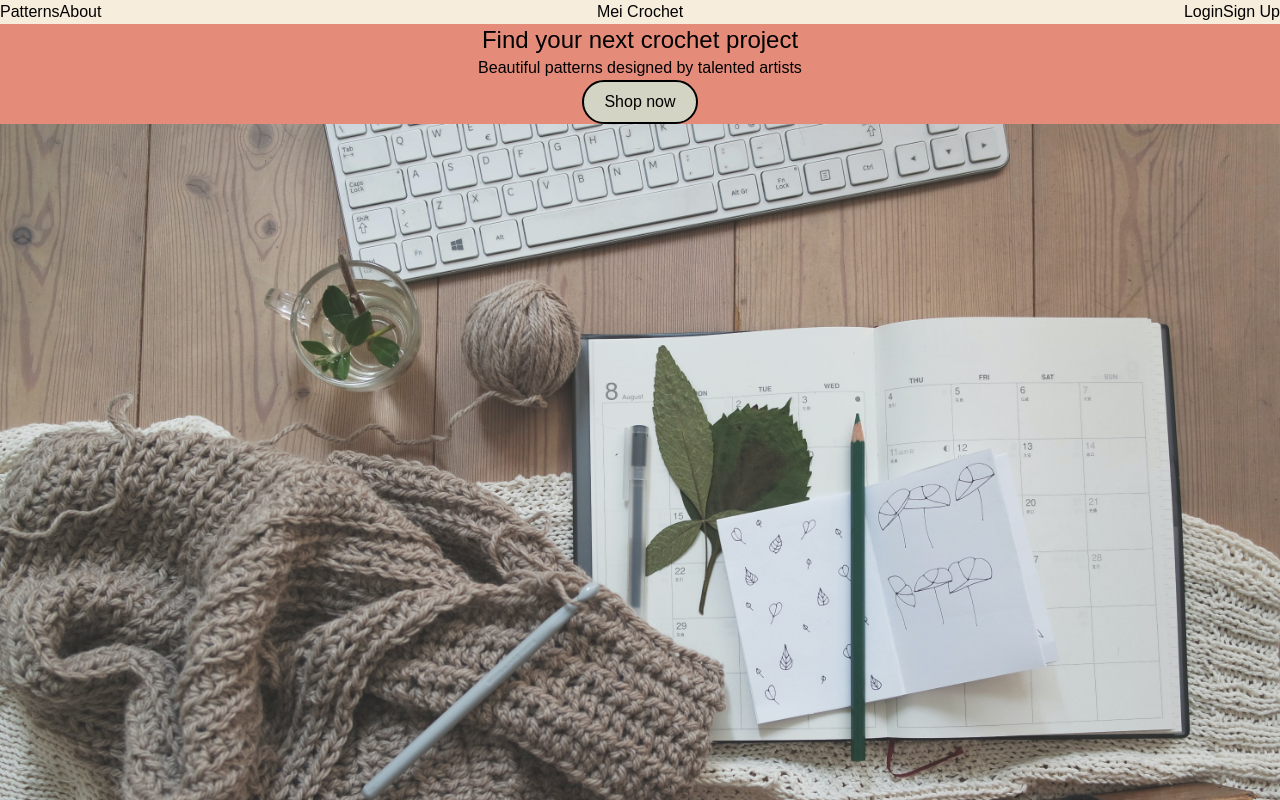
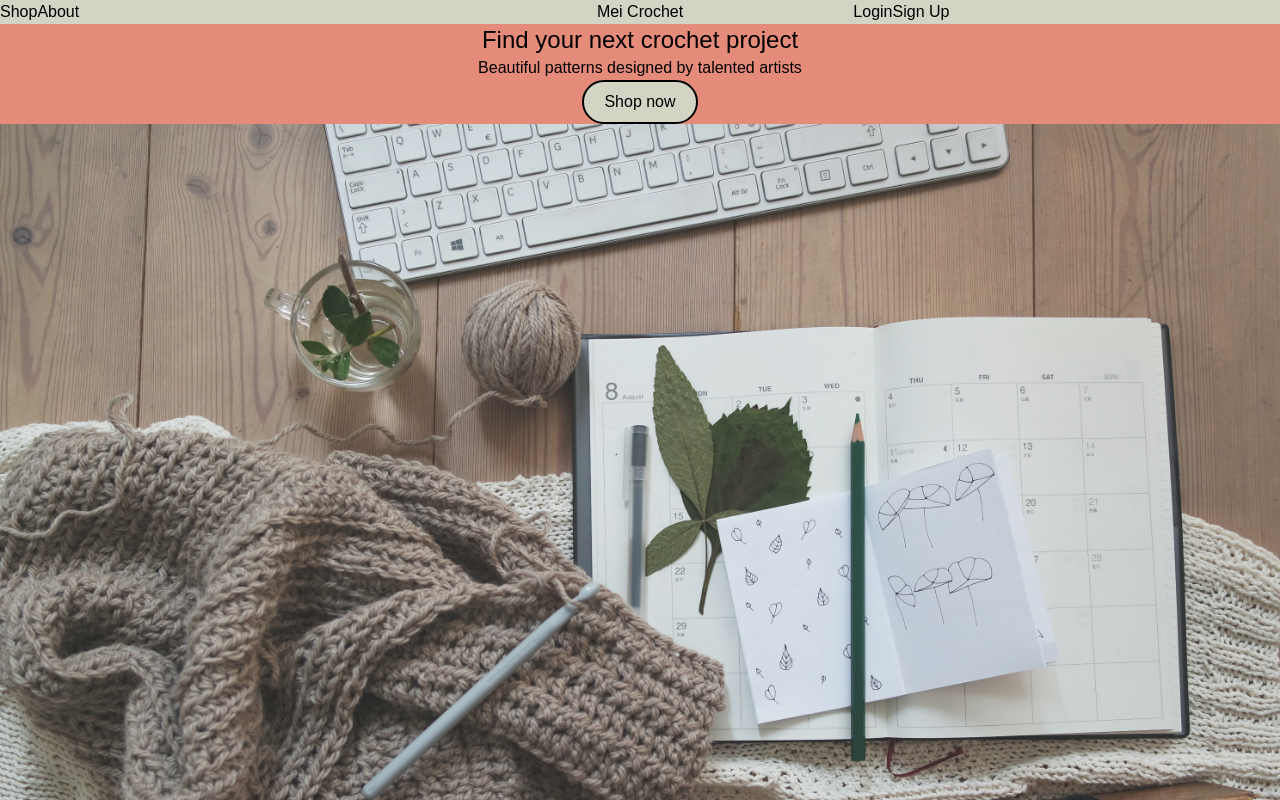
Before and after one commit to kristinlam/mei-crochet, a React app: page / in a window 1280 px wide. Shown: the top 800 px of the page. Built offline with nearby package versions, Linux system fonts and the light colour scheme; no server answers; a web font is replaced by a local one.

Commit message:
style: update navbar and link paths

```diff
--- a/client/Routes.js
+++ b/client/Routes.js
@@ -40,7 +40,7 @@ class Routes extends Component {
         <Switch>
           <Route path="/" exact component={Home} />
           <Route path="/about" component={About} />
-          <Route path="/patterns" component={AllPatterns} />
+          <Route path="/shop" component={AllPatterns} />
           <Route path="/login" component={Login} />
           <Route path="/signup" component={Signup} />
           <Route exact path="/admin" component={AdminHome} />
--- a/client/components/Navbar.js
+++ b/client/components/Navbar.js
@@ -4,32 +4,34 @@ import { Link } from 'react-router-dom';
 import { logout } from '../store';
 
 const Navbar = ({ handleClick, isLoggedIn }) => (
-  <nav>
+  <nav className="bg-green px-6 py-6 border-y-2">
     {isLoggedIn ? (
-      <div className="bg-beige flex flex-row items-center justify-between">
-        <div className="flex-1">
+      <div className="flex flex-row items-center justify-between">
+        <div className="flex-1 flex gap-x-4">
           <Link to="/admin">Admin Dashboard</Link>
+          <Link to="/shop">Shop</Link>
+          <Link to="/about">About</Link>
         </div>
 
         <div className="flex-1 text-center">
           <Link to="/">Mei Crochet</Link>
         </div>
-        <div className="flex-1 text-right">
+        <div className="flex-1 justify-end flex gap-x-4">
           <a href="#" onClick={handleClick}>
             Logout
           </a>
         </div>
       </div>
     ) : (
-      <div className="bg-beige flex flex-row items-center justify-between">
-        <div className="flex-1">
-          <Link to="/patterns">Patterns</Link>
+      <div className="flex flex-row items-center justify-between">
+        <div className="flex-1 flex gap-x-4">
+          <Link to="/shop">Shop</Link>
           <Link to="/about">About</Link>
         </div>
         <div className="flex-1 text-center">
           <Link to="/">Mei Crochet</Link>
         </div>
-        <div className="flex-1 text-right">
+        <div className="flex-1 justify-end flex gap-x-4">
           <Link to="/login">Login</Link>
           <Link to="/signup">Sign Up</Link>
         </div>
```
